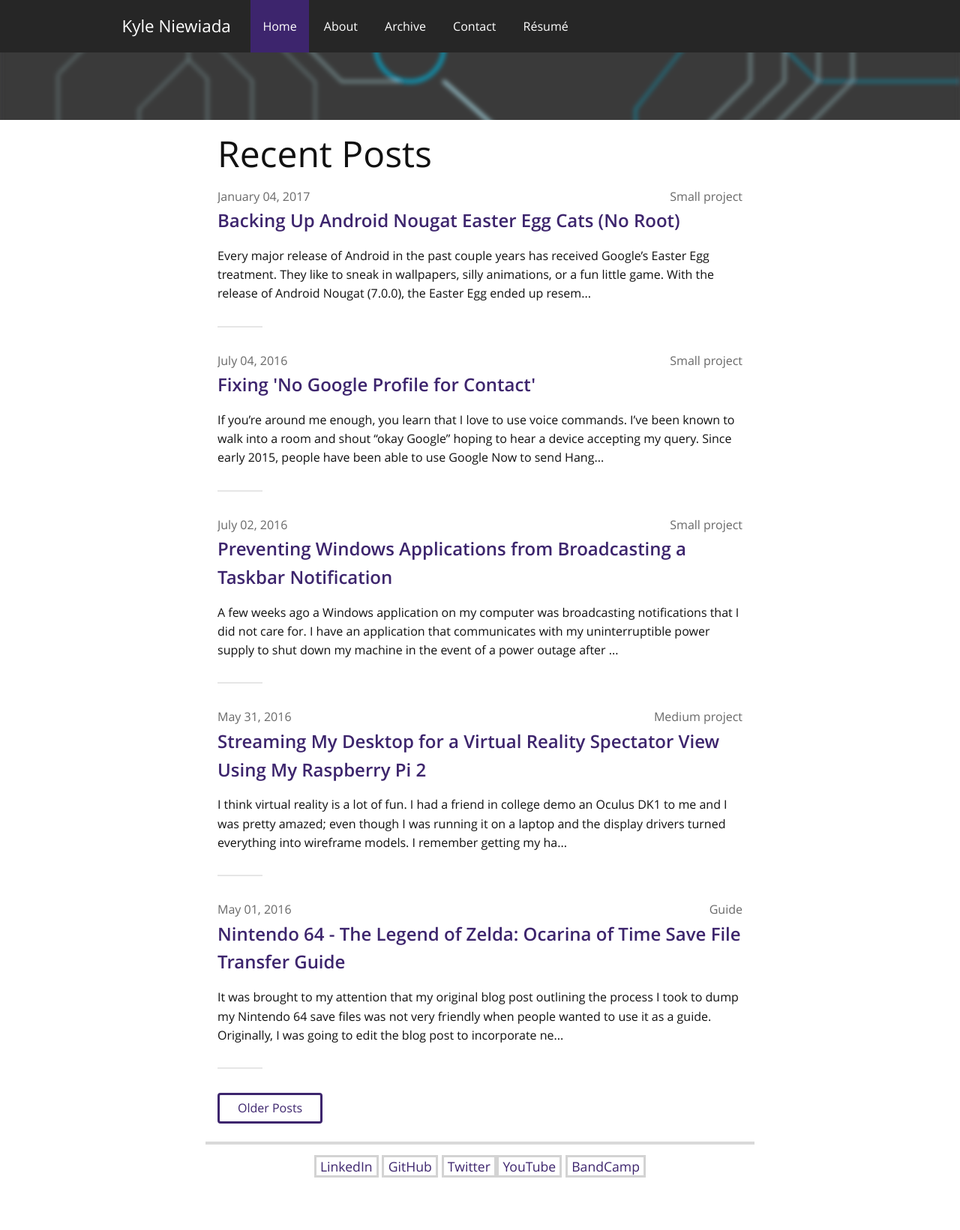
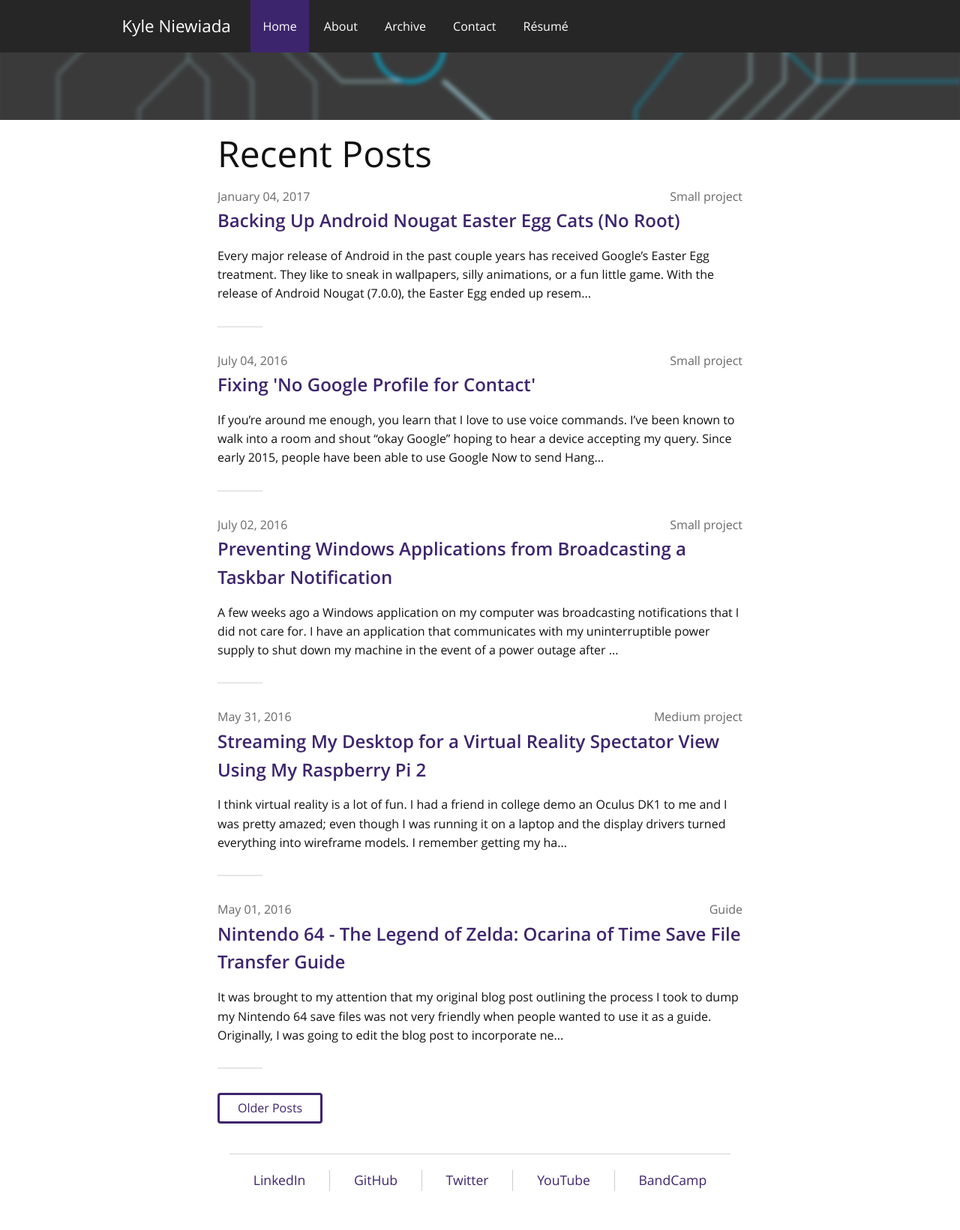
Before and after one commit to aav7fl/website-legacy, a Jekyll site: the page built from index.html, in a window 1280 px wide. Shown: the whole page at 75% size. Built offline with Jekyll 4.4.1, drawn with Linux system fonts in a browser that asks for light colours; the list of posts is cut into pages by our own code; before the commit the page ends 1595 px from its top, so only the background shows below that.

Commit message:
Improve CSS in header. Change footer to flex-box.

```diff
--- a/_includes/child/footerlinks.html
+++ b/_includes/child/footerlinks.html
@@ -1,15 +1,14 @@
-{% assign counter = 0 %}
-<div class="footerblock">
+<footer>
+  <div class="flex-list"><ul>
 {% for menuitem in site.data.footer %}
-  {% if counter >= 3 %}
-    </div><div class="footerblock">
-    {% assign counter = 0 %}
-  {% endif %}
+  <li>
   {% if menuitem.name == "BandCamp" %}
     <a href="{{ menuitem.url }}" rel='nofollow'>{{ menuitem.name }}</a>
   {% else %}
     <a href="{{ menuitem.url }}">{{ menuitem.name }}</a>
   {% endif %}
-  {% assign counter = counter | plus: 1 %}
+  </li>
 {% endfor %}
+</ul>
 </div>
+</footer>
--- a/_sass/__footer.scss
+++ b/_sass/__footer.scss
@@ -1,33 +1,46 @@
 /***************
 FOOTER STYLING
 ***************/
-.footer {
-	text-align: center;
+footer {
 	padding: $padding 0;
-	font-size: 100%;
+	width: 100%;
 
-	.container {
-		border-top: 4px solid darken(white, 15%);
-		padding-top: $padding;
+	//http://stackoverflow.com/a/31732902/1813592
+	.flex-list {
+	    position: relative;
+	    margin: 1em;
+	    overflow: hidden;
+			border-top: 1px solid $subtle-gray;
+	}
+	.flex-list ul {
+	    display: flex;
+	    flex-direction: row;
+	    flex-wrap: wrap;
+	    justify-content: space-between;
+	    margin-left: -1px;
+			padding: 0;
+	}
+	.flex-list li {
+			list-style: none;
+	    flex-grow: 1;
+	    flex-basis: auto;
+	    margin: .25em 0;
+	    padding: 0 1em;
+	    text-align: center;
+	    border-left: 1px solid #ccc;
+	    background-color: #fff;
+			@media (min-width: $breakpoint_2) {
+				font-size: 110%;
+			}
 	}
 
-	.footerblock {
-		display: block;
-		margin-bottom: $padding/2;
-		a{
-			text-decoration: none;
-			border: 3px solid $subtle-gray;
-			padding: 0 .3em;
-		}
-		a:hover{
-			background-color: $primary-color;
-			color: white;
-		}
-		@media (min-width: $breakpoint_2) {
-			display: inline-block;
-		}
+	a{
+		text-decoration: none;
 	}
-	@media (min-width: $breakpoint_2) {
-		font-size: 110%;
+	a:hover{
+		background-color: $primary-color;
+		color: white;
 	}
+
+
 }
--- a/_sass/__header.scss
+++ b/_sass/__header.scss
@@ -114,7 +114,6 @@ nav#menu:target li {
 
 nav#menu:target a {
 	display: block;
-	padding: 0 2em;
 	background-color: rgba(255, 255, 255, 0.05);
 }
 
```
